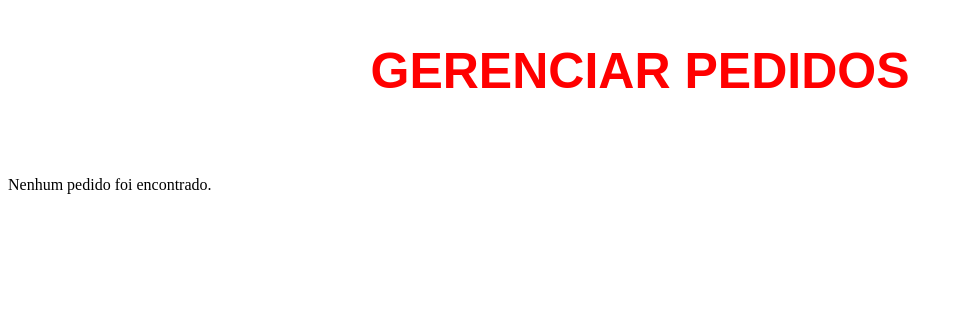
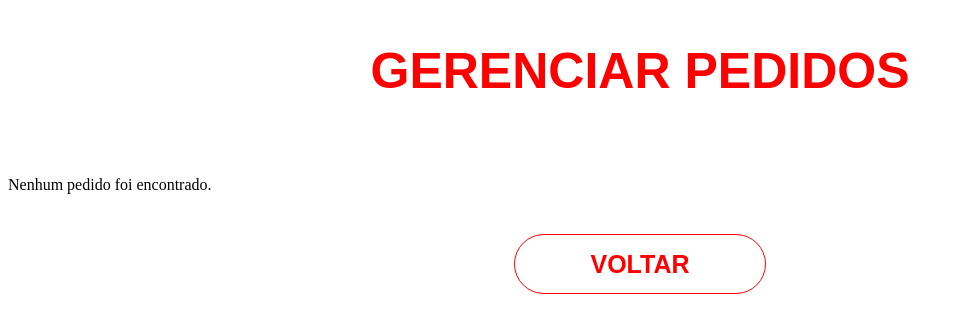
Before and after one commit to EstevaoSantos7/paj-pizzaria, a PHP site: page /admin/vendas.php in a window 1280 px wide. Shown: the top 333 px of the page, without its empty margins (0-963 px from the left). Run offline with PHP 8.4, Linux system fonts and the light colour scheme; the visitor is signed in with stand-in values (Sample User, id 1); data that the repository does not hold is empty.

Commit message:
voltar vendas

```diff
--- a/admin/vendas.php
+++ b/admin/vendas.php
@@ -112,6 +112,9 @@ $result = $conn->query($sql);
       <p>Nenhum pedido foi encontrado.</p>
     <?php endif; ?>
   </div>
+   <div class="voltar">
+    <a id="btn-voltar" href="../index.php">VOLTAR</a>
+   </div>
 
 
   <?php include '../includes/footer.php'; ?>
--- a/css/vendas.css
+++ b/css/vendas.css
@@ -89,13 +89,13 @@ strong{
 
 }
 .voltar a{
-    background-color: #ff0000;
-    color: #ffffff;
+    background-color: #ffffff;
+    color: #ff0000;
     border-radius: 32px;
     border: solid #ff0000 1px;
     font-size: 25px;
     font-weight: 600;
-    padding: 18px;
+    padding: 15px;
     padding-right: 75px;
     padding-left: 75px;
     text-decoration: none;
```
